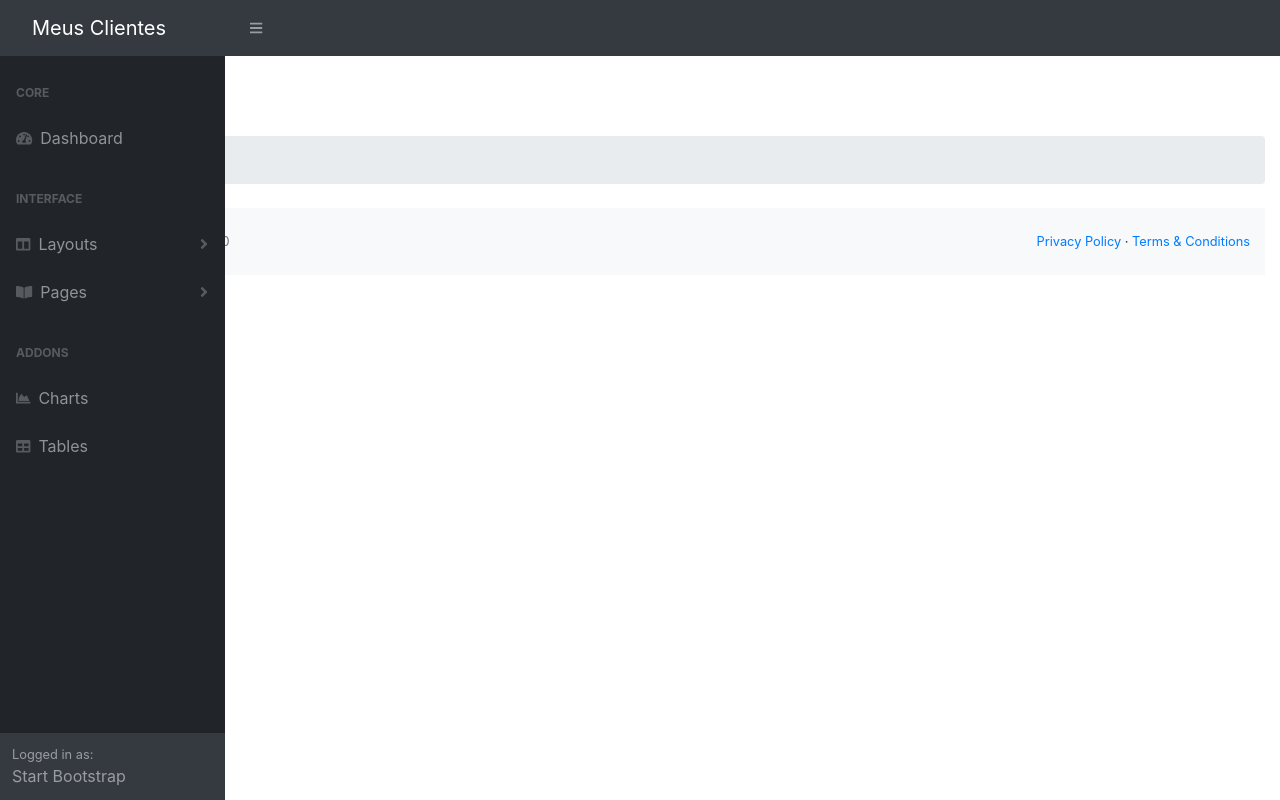
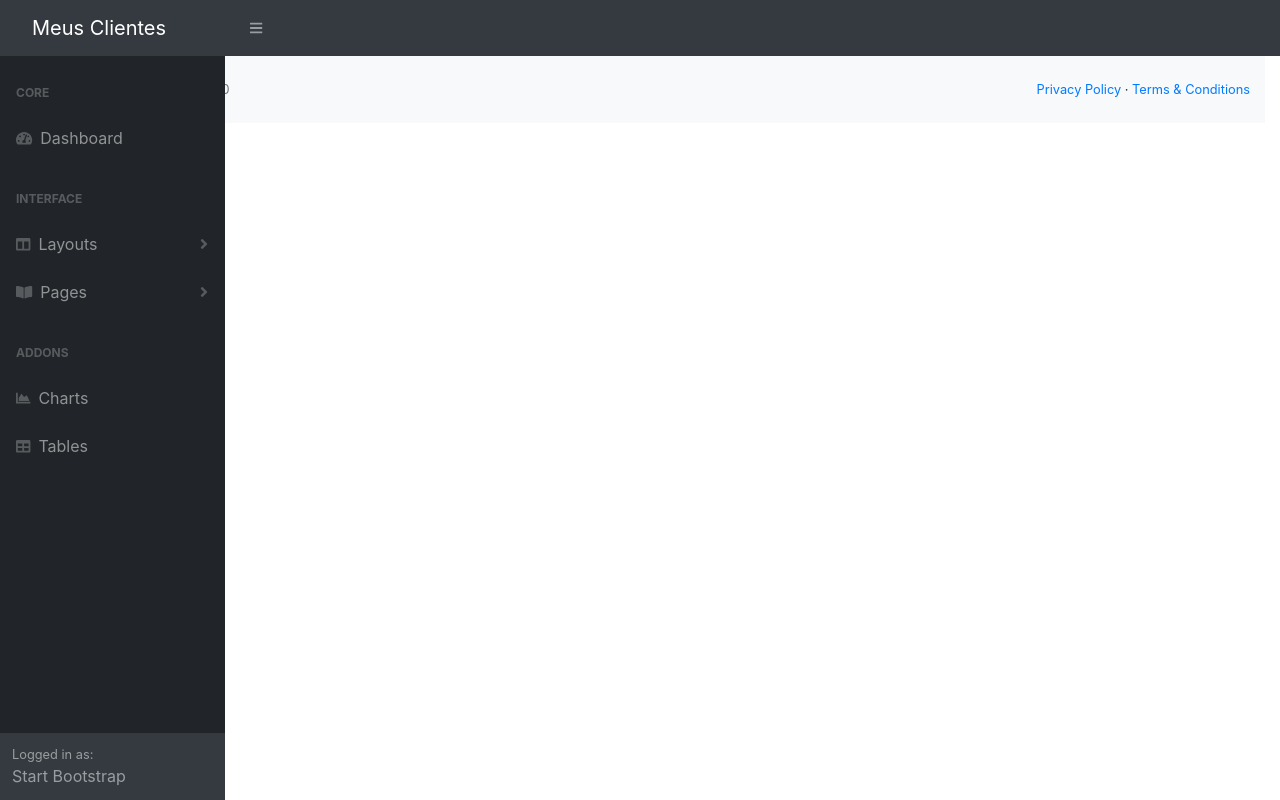
Before and after one commit to jonathas3c/ng-service-management, an Angular app: page / in a window 1280 px wide. Built offline with nearby package versions, Linux system fonts and the light colour scheme.

Commit message:
Built Client Module, Component and routing logic

```diff
--- a/src/app/app-routing.module.ts
+++ b/src/app/app-routing.module.ts
@@ -1,7 +1,10 @@
 import { NgModule } from '@angular/core';
 import { Routes, RouterModule } from '@angular/router';
+import { HomeComponent } from './home/home.component';
 
-const routes: Routes = [];
+const routes: Routes = [
+  { path: 'home', component: HomeComponent },
+];
 
 @NgModule({
   imports: [RouterModule.forRoot(routes)],
--- a/src/app/app.component.html
+++ b/src/app/app.component.html
@@ -4,7 +4,7 @@
   <div id="layoutSidenav_content">
     <main>
       <div class="container-fluid">
-          <app-home></app-home>
+          <router-outlet></router-outlet>
         <footer class="py-4 bg-light mt-auto">
           <div class="container-fluid">
               <div class="d-flex align-items-center justify-content-between small">
--- /dev/null
+++ b/src/app/clientes/clientes-form/clientes-form.component.html
@@ -0,0 +1 @@
+<p>clientes-form works!</p>
```
Also changed, not shown: src/app/clientes/clientes-form/clientes-form.component.ts (added, +15 -0 lines), src/app/clientes/clientes-routing.module.ts (added, +10 -0 lines), src/app/clientes/clientes.module.ts (added, +15 -0 lines), src/app/clientes/clientes-form/clientes-form.component.css (added).
